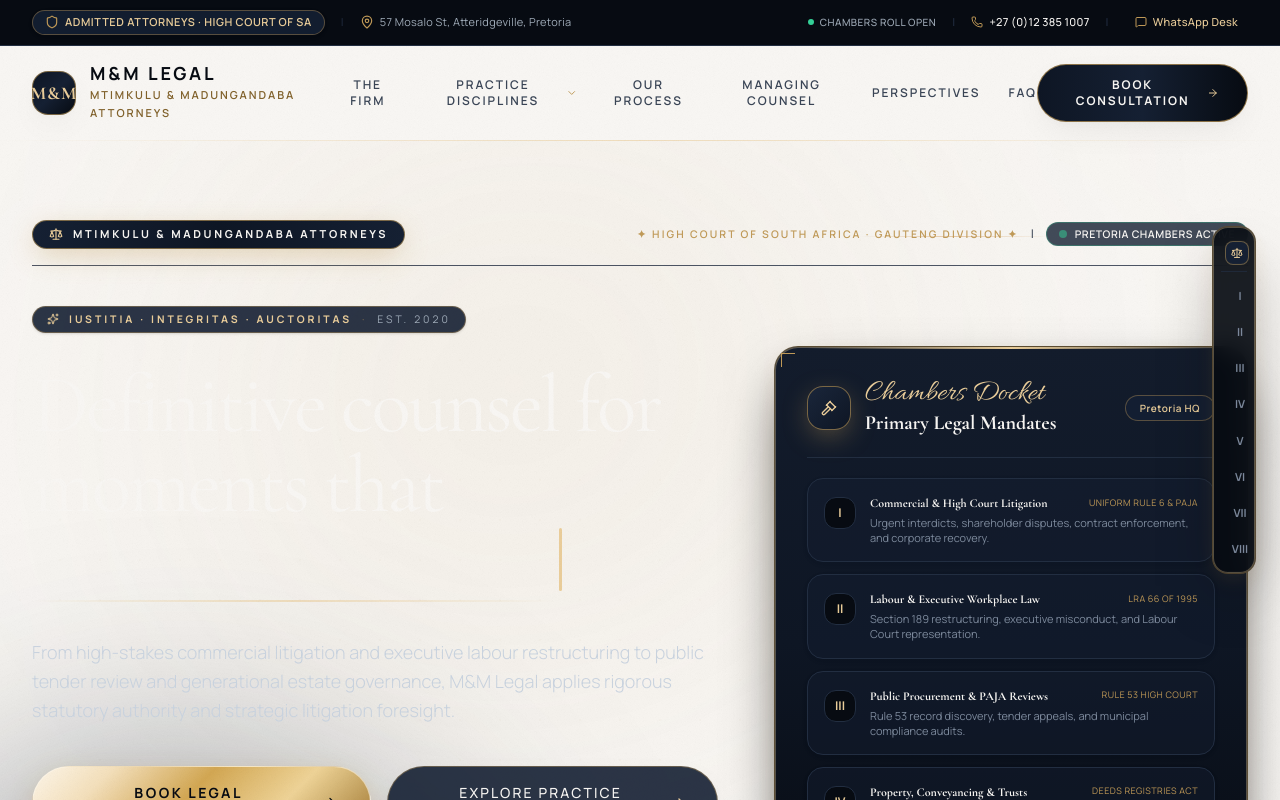
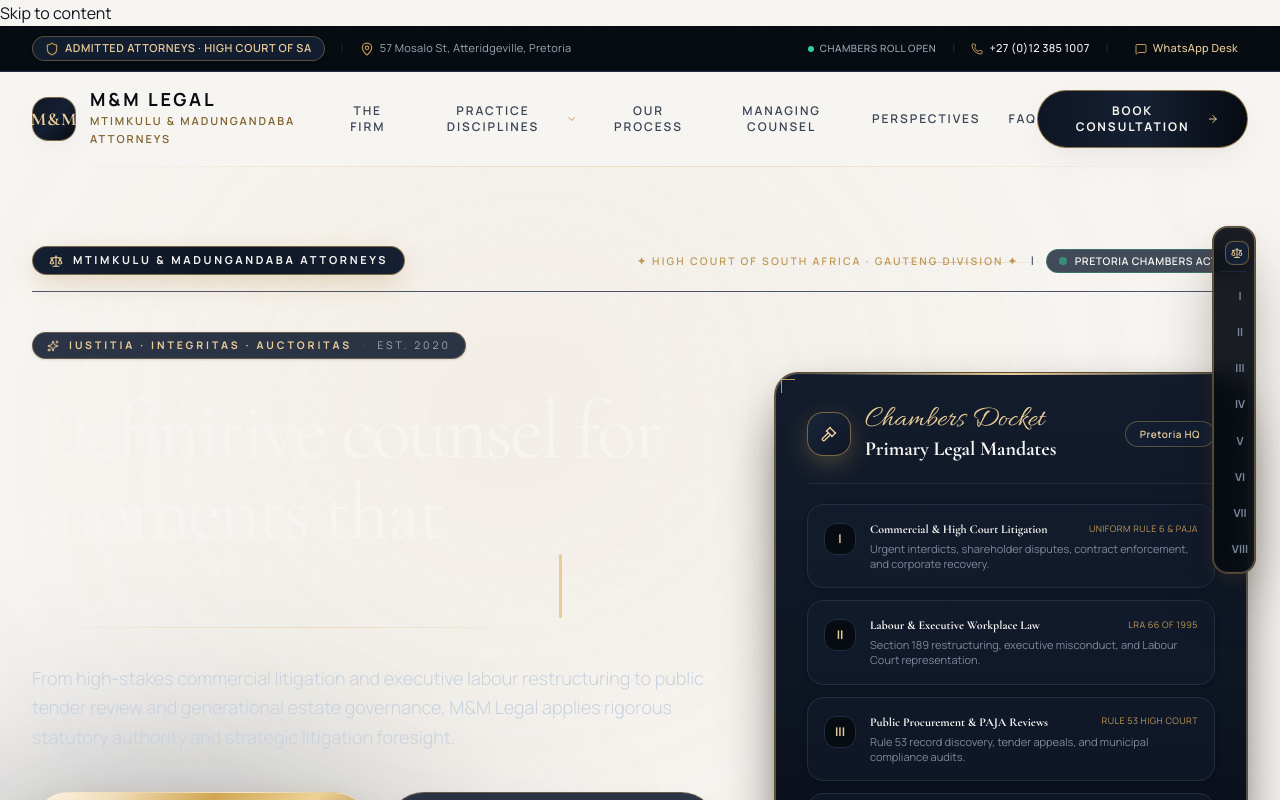
Before and after one commit to Mthaa77/M-and-M-Legal-, a Next.js app: page / in a window 1280 px wide. Shown: the top 800 px of the page. Built offline with nearby package versions, Linux system fonts and the light colour scheme.

Commit message:
Add live chambers ticker beneath hero

```diff
--- a/app/page.tsx
+++ b/app/page.tsx
@@ -3,6 +3,7 @@
 import React, { useState } from 'react';
 import Navbar from '../components/Navbar';
 import HeroCinematic from '../components/HeroCinematic';
+import LiveTicker from '../components/LiveTicker';
 import PositioningSection from '../components/PositioningSection';
 import QuoteOfTheDay from '../components/QuoteOfTheDay';
 import SignatureScrollStory from '../components/SignatureScrollStory';
@@ -39,7 +40,8 @@
 
   return (
     <CurtainProvider>
-      <main className="min-h-screen bg-[#FAF8F5] text-[#15181E] selection:bg-[#A8864D] selection:text-white relative font-sans">
+      <a href="#main-content" className="skip-link">Skip to content</a>
+      <main id="main-content" className="min-h-screen bg-[#FAF8F5] text-[#15181E] selection:bg-[#A8864D] selection:text-white relative font-sans">
 
         {/* Theatrical Chambers Act Quick-Jump Navigator */}
         <ChambersActNavigator />
@@ -52,7 +54,10 @@
           onOpenIntake={handleOpenIntake}
         />
 
-        {/* 3. "Law That Understands the Wider Picture" Positioning */}
+        {/* 3. Live chambers bulletin and practice ticker */}
+        <LiveTicker />
+
+        {/* 4. "Law That Understands the Wider Picture" Positioning */}
         <PositioningSection />
 
         {/* 4. Signature Narrative: 4-Stage Matter Trajectory */}
```
